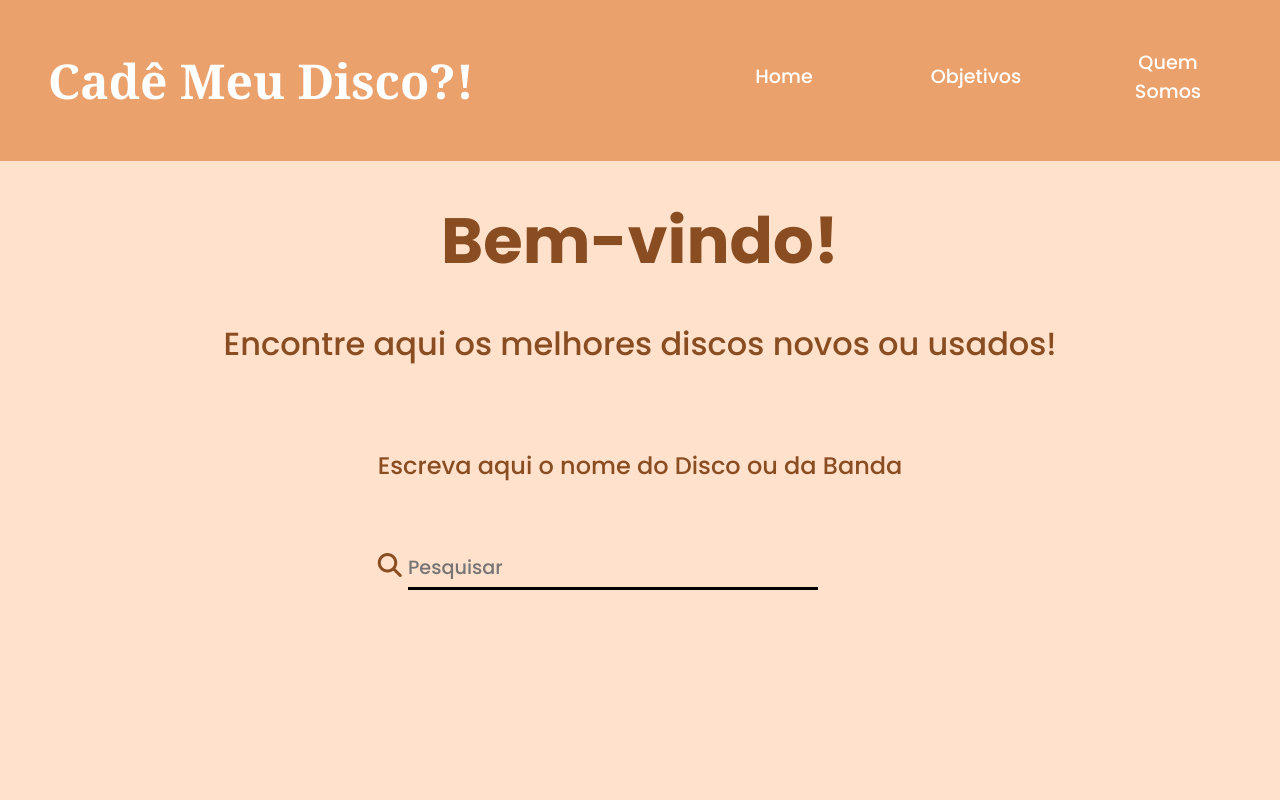
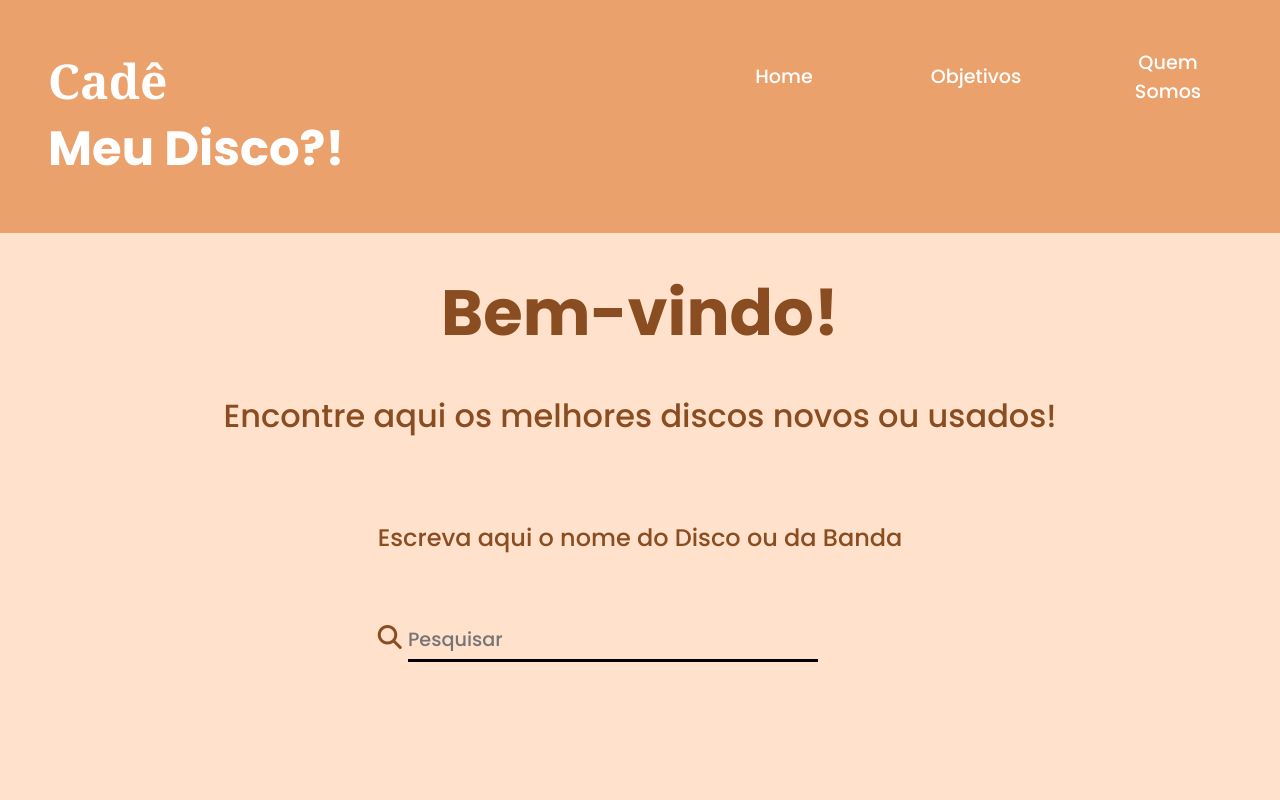
Before and after one commit to vinimarques7/PTI---4th, a plain HTML site: page index.html in a window 1280 px wide. Shown: the top 800 px of the page. Drawn offline with Linux system fonts and the light colour scheme.

Commit message:
Update index.html

```diff
--- a/index.html
+++ b/index.html
@@ -18,7 +18,7 @@
 <body>
     <main>
         <div class="header-container">
-            <h1 class="title">Cadê Meu Disco?!</h1>
+            <h1 class="title">Cadê <p>Meu Disco?!</p></h1>
             <div class="header-topics">
                 <button type="button" class="topics-button">Home</button>
                 <button type="button" class="topics-button">Objetivos</button>
```
